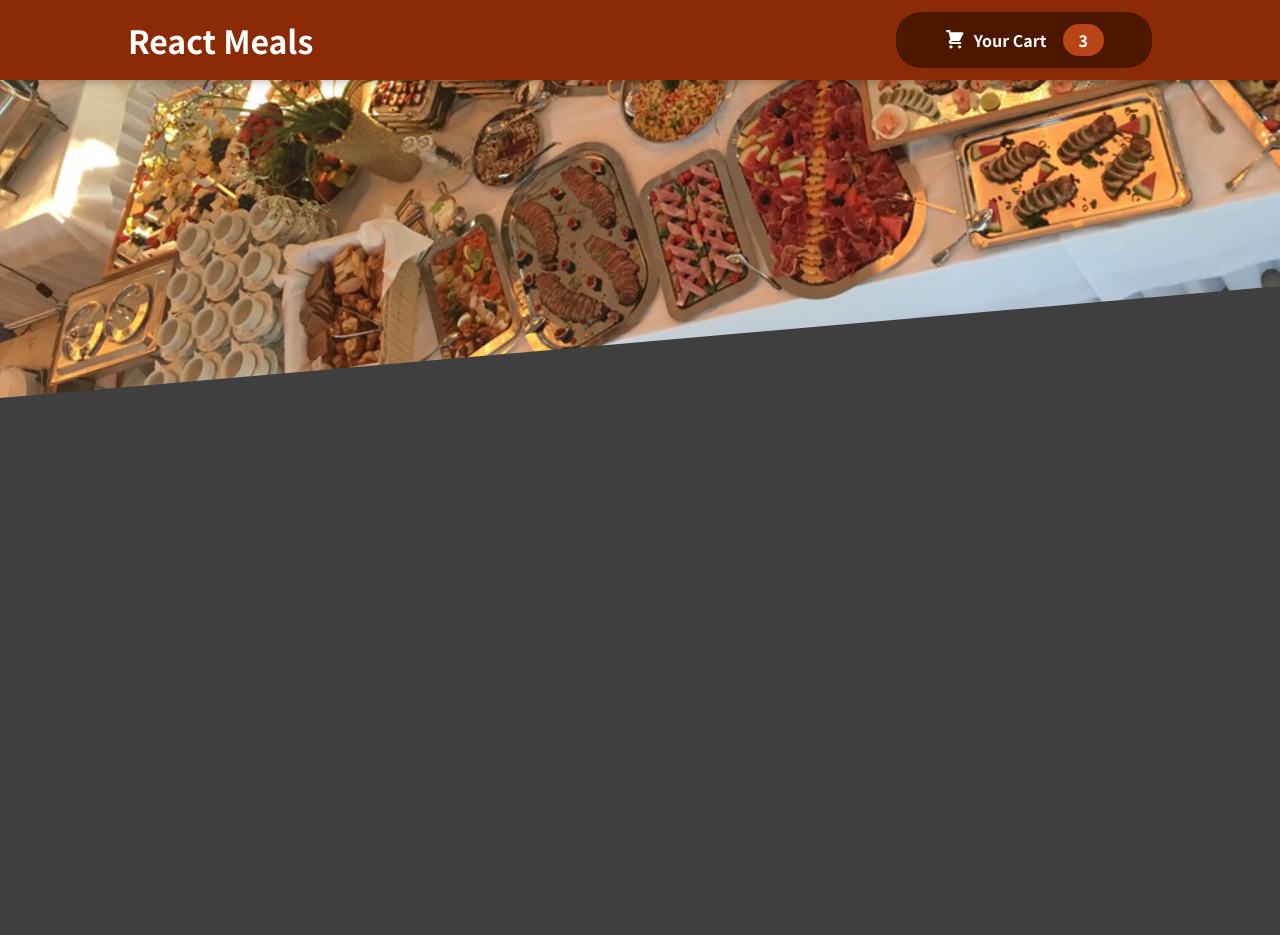
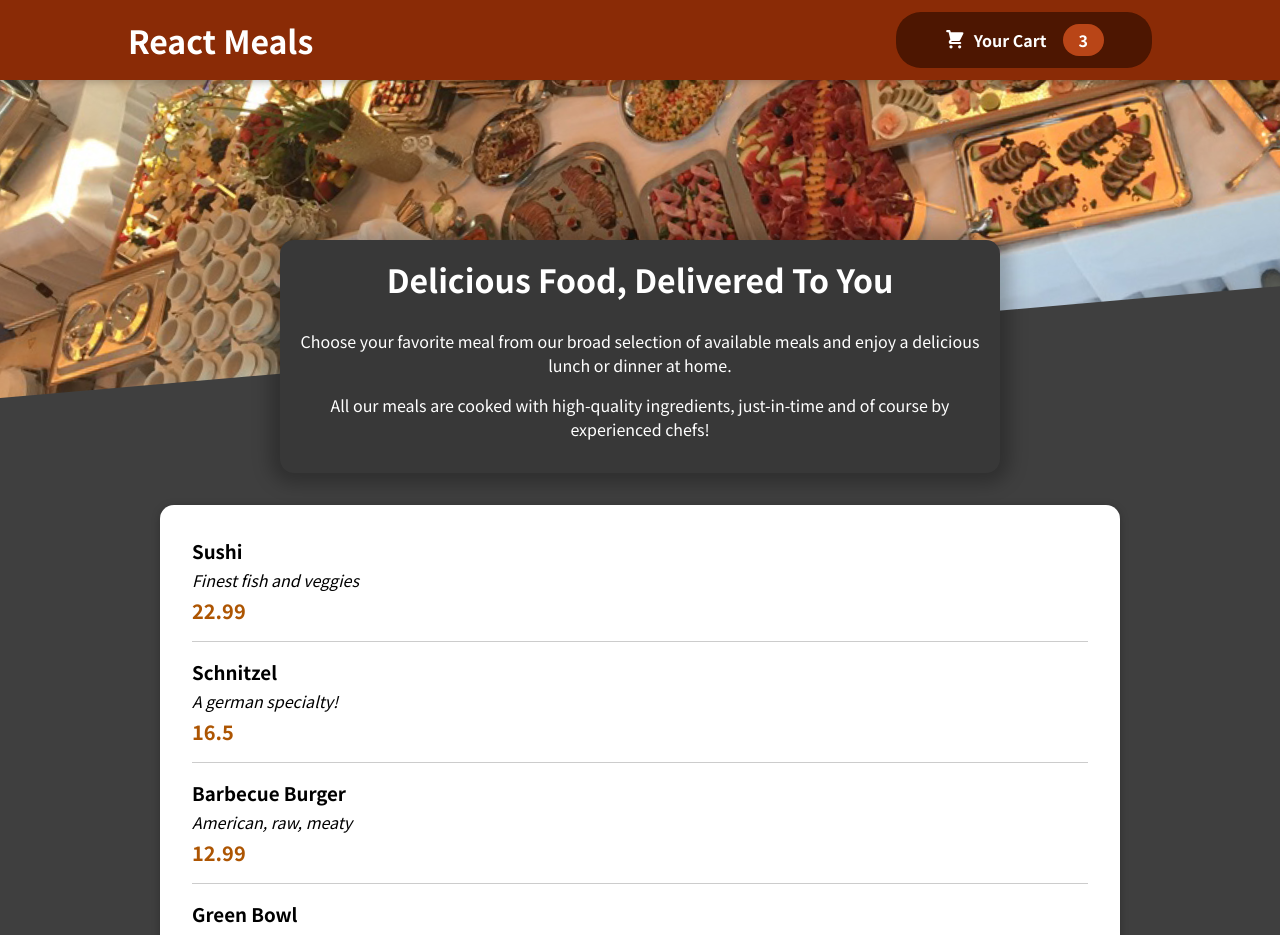
Before and after one commit to iampankajk/React-Food-App, a React (Create React App) app: page / in a window 1280 px wide. Shown: the top 935 px of the page. Before the commit the page ends 800 px from the top, so only its background shows below. Built offline with nearby package versions, Linux system fonts and the light colour scheme.

Commit message:
Meal List

```diff
--- a/src/App.js
+++ b/src/App.js
@@ -1,11 +1,15 @@
 import { Fragment } from "react";
 import Header from "./components/Layout/Header";
+import Meals from "./components/Meals/Meals";
 
 
 function App() {
   return (
     <Fragment>
       <Header/>
+      <main>
+        <Meals/>
+      </main>
     </Fragment>
   );
 }
--- a/src/components/Layout/Header.js
+++ b/src/components/Layout/Header.js
@@ -16,4 +16,4 @@
     </Fragment>);
 };
 
-export default Header
+export default Header;
--- /dev/null
+++ b/src/components/Meals/AvailableMeals.js
@@ -0,0 +1,50 @@
+import Card from "../UI/Card";
+import classes from "./AvailableMeals.module.css"
+import MealItem from "./MealItem/MealItem";
+
+const DUMMY_MEALS = [
+    {
+      id: 'm1',
+      name: 'Sushi',
+      description: 'Finest fish and veggies',
+      price: 22.99,
+    },
+    {
+      id: 'm2',
+      name: 'Schnitzel',
+      description: 'A german specialty!',
+      price: 16.5,
+    },
+    {
+      id: 'm3',
+      name: 'Barbecue Burger',
+      description: 'American, raw, meaty',
+      price: 12.99,
+    },
+    {
+      id: 'm4',
+      name: 'Green Bowl',
+      description: 'Healthy...and green...',
+      price: 18.99,
+    },
+  ];
+
+const AvailableMeals = ()=>{
+    const mealsList = DUMMY_MEALS.map(meal=> <MealItem key={meal.id}
+      name={meal.name}
+      price={meal.price}
+      description={meal.description} />)
+
+    return(
+        <section className={classes.meals}>
+          <Card>
+             <ul>
+                {mealsList}
+            </ul>
+          </Card>
+
+        </section>
+    )
+};
+
+export default AvailableMeals;
--- /dev/null
+++ b/src/components/Meals/AvailableMeals.module.css
@@ -0,0 +1,24 @@
+.meals {
+    max-width: 60rem;
+    width: 90%;
+    margin: 2rem auto;
+    animation: meals-appear 1s ease-out forwards;
+  }
+
+  .meals ul {
+    list-style: none;
+    margin: 0;
+    padding: 0;
+  }
+
+  @keyframes meals-appear {
+    from {
+      opacity: 0;
+      transform: translateY(3rem);
+    }
+
+    to {
+      opacity: 1;
+      transform: translateY(0);
+    }
+  }
--- /dev/null
+++ b/src/components/Meals/MealItem/MealItem.js
@@ -0,0 +1,18 @@
+import classes from "./MealItem.module.css";
+
+const MealItem = props=>{
+    const price = `$${props.price.toFixed(2)}`
+    return(
+        <li className={classes.meal}>
+            <div>
+                <h3>{props.name}</h3>
+                <div className={classes.description}>{props.description}</div>
+                <div className={classes.price}>{props.price}</div>
+            </div>
+            <div></div>
+        </li>
+    )
+
+}
+
+export default MealItem;
--- /dev/null
+++ b/src/components/Meals/MealItem/MealItem.module.css
@@ -0,0 +1,22 @@
+.meal {
+    display: flex;
+    justify-content: space-between;
+    margin: 1rem;
+    padding-bottom: 1rem;
+    border-bottom: 1px solid #ccc;
+  }
+
+  .meal h3 {
+    margin: 0 0 0.25rem 0;
+  }
+
+  .description {
+    font-style: italic;
+  }
+
+  .price {
+    margin-top: 0.25rem;
+    font-weight: bold;
+    color: #ad5502;
+    font-size: 1.25rem;
+  }
--- /dev/null
+++ b/src/components/Meals/Meals.js
@@ -0,0 +1,16 @@
+import { Fragment } from "react";
+import AvailableMeals from "./AvailableMeals";
+import MealsSummary from "./MealsSummary";
+
+const Meals = ()=>{
+
+    return(
+        <Fragment>
+            <MealsSummary/>
+            <AvailableMeals/>
+        </Fragment>
+    )
+};
+
+
+export default Meals;
--- /dev/null
+++ b/src/components/Meals/MealsSummary.js
@@ -0,0 +1,19 @@
+import classes from './MealsSummary.module.css';
+
+const MealsSummary = () => {
+  return (
+    <section className={classes.summary}>
+      <h2>Delicious Food, Delivered To You</h2>
+      <p>
+        Choose your favorite meal from our broad selection of available meals
+        and enjoy a delicious lunch or dinner at home.
+      </p>
+      <p>
+        All our meals are cooked with high-quality ingredients, just-in-time and
+        of course by experienced chefs!
+      </p>
+    </section>
+  );
+};
+
+export default MealsSummary;
--- /dev/null
+++ b/src/components/Meals/MealsSummary.module.css
@@ -0,0 +1,18 @@
+.summary {
+    text-align: center;
+    max-width: 45rem;
+    width: 90%;
+    margin: auto;
+    margin-top: -10rem;
+    position: relative;
+    background-color: #383838;
+    color: white;
+    border-radius: 14px;
+    padding: 1rem;
+    box-shadow: 0 1px 18px 10px rgba(0, 0, 0, 0.25);
+  }
+
+  .summary h2 {
+    font-size: 2rem;
+    margin-top: 0;
+  }
--- /dev/null
+++ b/src/components/UI/Card.js
@@ -0,0 +1,11 @@
+import classes from "./Card.module.css";
+
+const Card = (props)=>{
+    return (
+        <div className={classes.card}>
+            {props.children}
+        </div>
+    )
+};
+
+export default Card;
--- /dev/null
+++ b/src/components/UI/Card.module.css
@@ -0,0 +1,6 @@
+.card {
+    padding: 1rem;
+    box-shadow: 0 2px 8px rgba(0, 0, 0, 0.25);
+    border-radius: 14px;
+    background-color: white;
+  }
```
Also changed, not shown: 1 other file (tests, documents, lock files or other folders).
